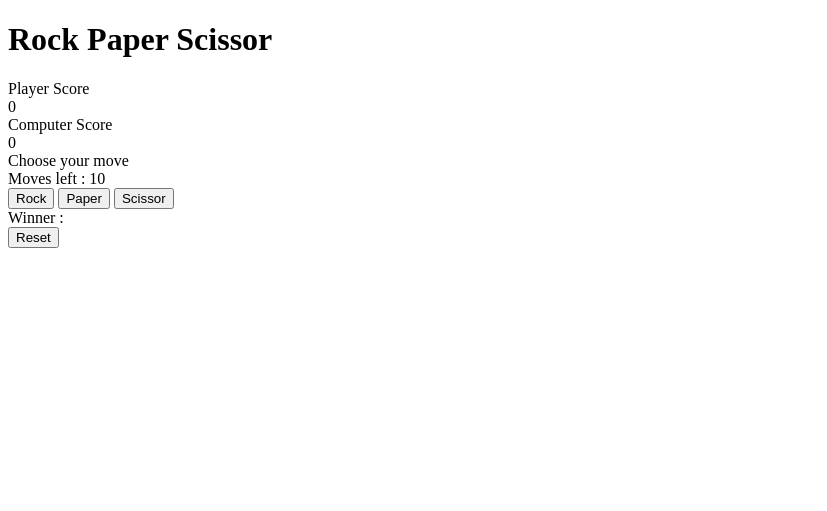
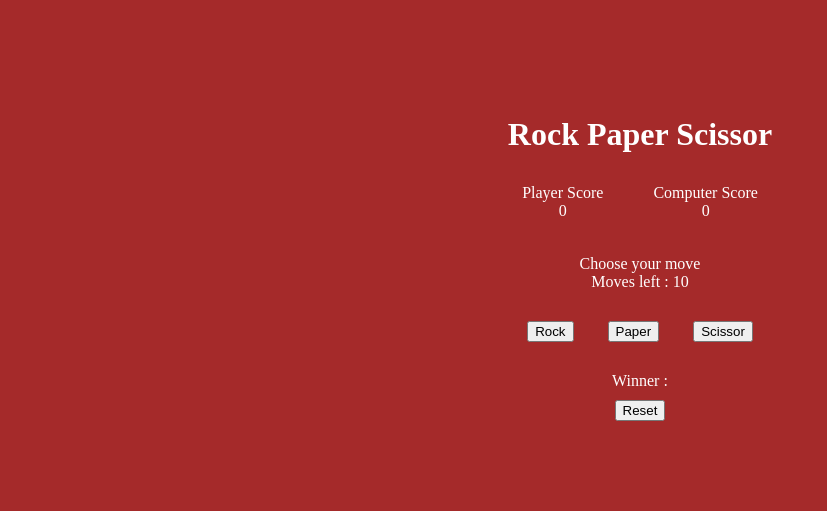
Before and after one commit to iamshashanksharma/rockpaperscissor, a plain HTML site: page index.html in a window 1280 px wide. Shown: the whole page, without its empty margins (0-827 px from the left). Drawn offline with Linux system fonts and the light colour scheme.

Commit message:
Added style

```diff
--- a/index.html
+++ b/index.html
@@ -4,21 +4,37 @@
     <meta charset="UTF-8">
     <meta name="viewport" content="width=device-width, initial-scale=1.0">
     <title>Document</title>
+    <link rel="stylesheet" href="style.css">
 </head>
 <body>
+  <div class="game">
     <h1>Rock Paper Scissor </h1>
+
+    <div class="score">
+      <div class="player-score">
         <div>Player Score</div>
         <div id="pscore">0</div>
+      </div>
+      <div class="computer-score">
         <div>Computer Score</div>
         <div id="cscore">0</div>
-   <div>Choose your move </div>
+      </div>
+    </div>
+    <div class="move-choice">Choose your move </div>
     <div>Moves left : <span id="moves">10</span></div>
-   <button onclick="gameLogic('Rock')">Rock </button>
-   <button onclick="gameLogic('Paper')">Paper</button>
-   <button onclick="gameLogic('Scissor')">Scissor</button>
+    <div class="response">
+     <button class="rock-button" onclick="gameLogic('Rock')">Rock </button>
+     <button class="paper-button" onclick="gameLogic('Paper')" >Paper</button>
+     <button class="scissor-button" onclick="gameLogic('Scissor')">Scissor</button>
+    </div>
     <div id="result">Winner : </div>
-   <button onclick="reset()">Reset</button>
+    <button class="result" onclick="reset()">Reset</button>
+
+  </div>
+
+
 
 
   <script src="script.js"></script>
+  </body>
 </html>
--- a/style.css
+++ b/style.css
@@ -0,0 +1,44 @@
+body{
+    background-color: brown;
+    color: white;
+}
+
+.game{
+    display:flex;
+    flex-direction: column;
+    justify-content : center;
+    align-items : center;
+    height:500px;
+}
+.score{
+    display:flex;
+
+}
+.player-score{
+    padding:10px;
+    margin-right:30px;
+    text-align: center;
+}
+
+.computer-score{
+    padding:10px;
+    text-align: center;
+}
+
+.rock-button{
+    margin-right: 30px;
+
+}
+.paper-button{
+    margin-right: 30px;
+}
+.response{
+    margin-top : 30px;
+    margin-bottom : 30px;
+}
+.move-choice{
+    margin-top:25px;
+}
+.result{
+    margin-top:10px;
+}
```
Lines whose indentation alone changed are shown as unchanged.
